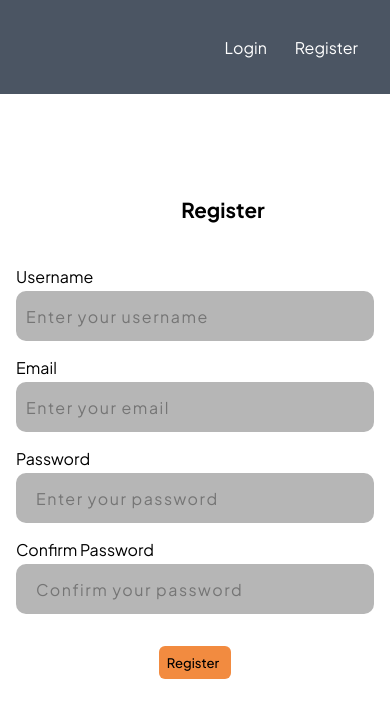
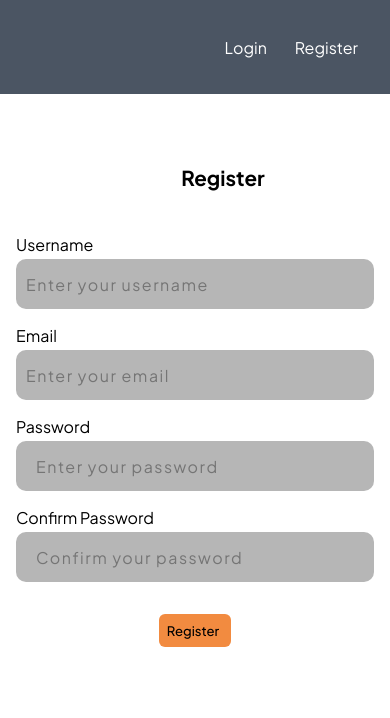
Before and after one commit to Dayveed021/FinanceTracker, a React (Vite) app in the folder Frontend/financetracker/: page /register in a window 390 px wide. Shown: the top 718 px of the page. Built offline with nearby package versions, Linux system fonts and the light colour scheme; some icons are missing.

Commit message:
backend hosting

```diff
--- a/Frontend/financetracker/src/pages/auth-pages/forogt-password/ResetPass.jsx
+++ b/Frontend/financetracker/src/pages/auth-pages/forogt-password/ResetPass.jsx
@@ -6,7 +6,7 @@ const ResetPass = () => {
   return (
     <div>
       <Navbar />
-      <div className="justify-center items-center flex pt-32">
+      <div className="justify-center items-center flex pt-16 md:pt-32">
         <div className="md:shadow-lg w-full  md:w-[500px] p-4 pb-20 rounded-2xl">
           <div className="flex justify-center gap-4 items-center pt-4  ">
             <Icon
--- a/Frontend/financetracker/src/pages/auth-pages/login/SignIn.jsx
+++ b/Frontend/financetracker/src/pages/auth-pages/login/SignIn.jsx
@@ -47,7 +47,7 @@ const SignIn = () => {
   return (
     <div>
       <Navbar />
-      <div className="justify-center items-center flex pt-32">
+      <div className="justify-center items-center flex pt-16 md:pt-32">
         <div className="md:shadow-lg w-full  md:w-[500px] p-4 pb-20 rounded-2xl">
           <div className="flex justify-center gap-4 items-center pt-4  ">
             <Icon
--- a/Frontend/financetracker/src/pages/auth-pages/register/Register.jsx
+++ b/Frontend/financetracker/src/pages/auth-pages/register/Register.jsx
@@ -58,7 +58,7 @@ const Register = () => {
   return (
     <div>
       <Navbar />
-      <div className="justify-center items-center flex pt-16">
+      <div className="justify-center items-center flex pt-8 md:pt-16">
         <div className="md:shadow-lg w-full  md:w-[500px] p-4 pb-16 rounded-2xl">
           <div className="flex justify-center gap-4 items-center pt-4  ">
             <Icon
```
